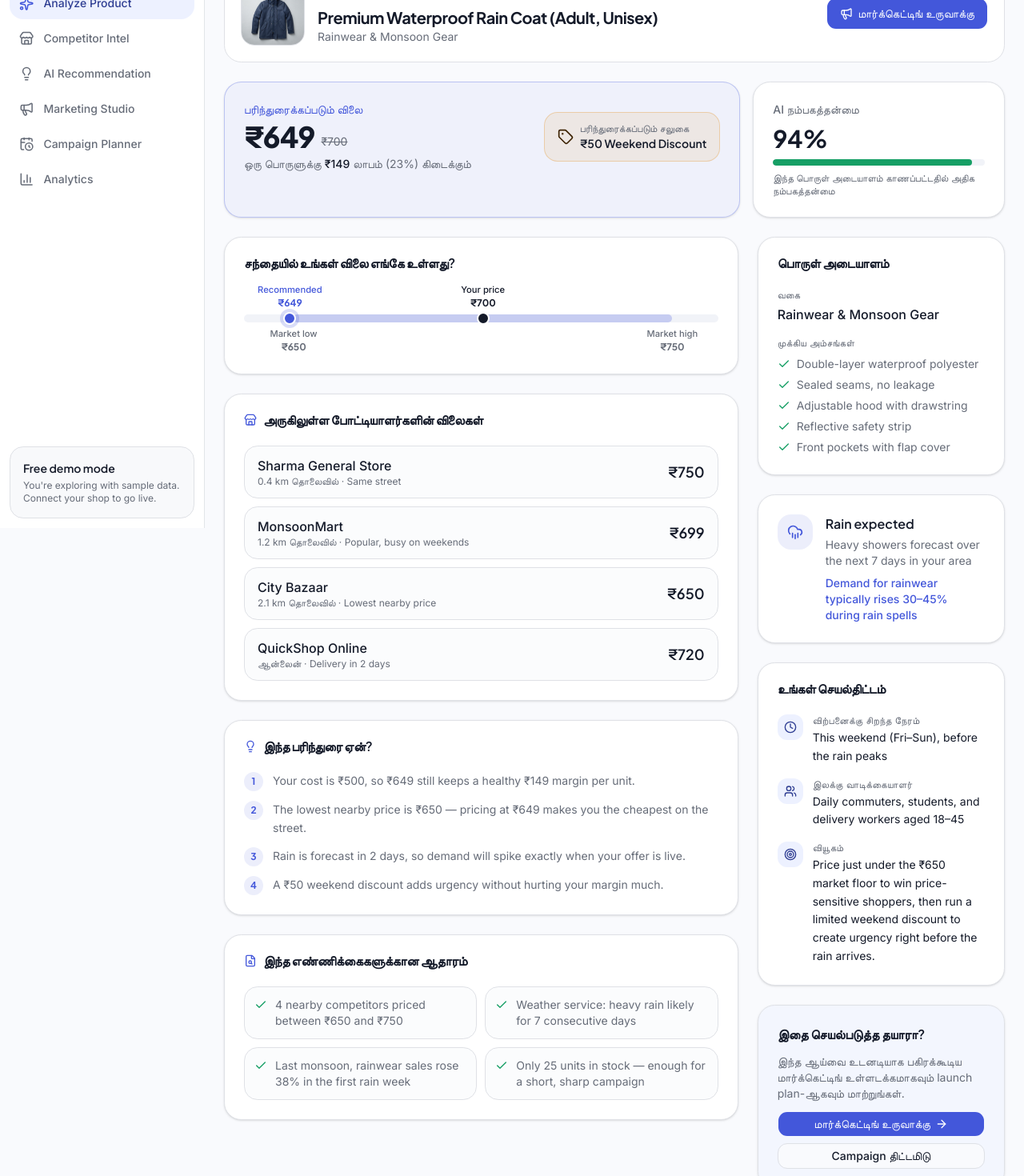
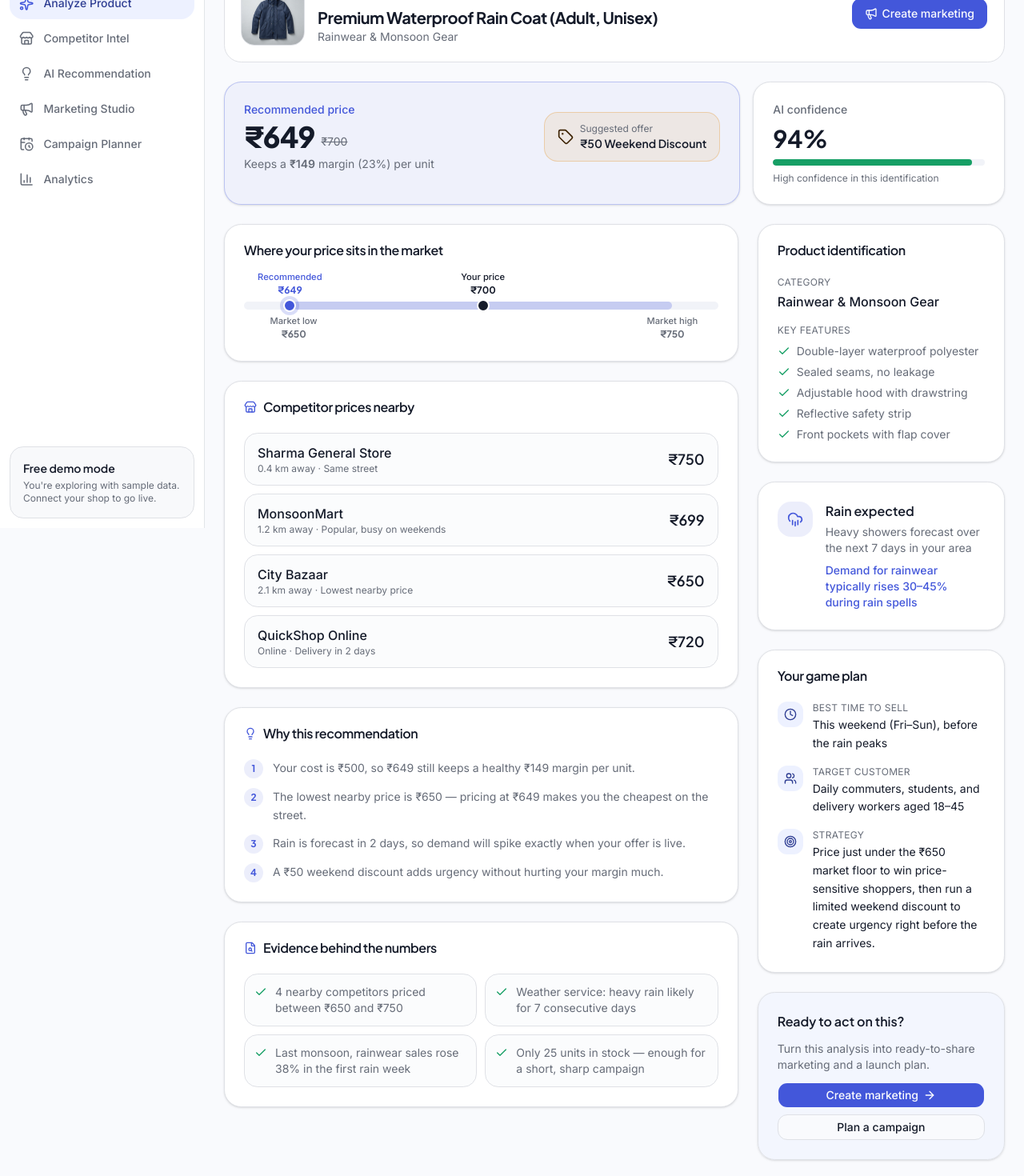
Before and after one commit to Kabbilan/localbiz-ai, a Next.js app: page /analyze/results in a window 1280 px wide. Shown: the part 140-1610 px from the top of the page at 80% size. Built offline with nearby package versions, Linux system fonts and the light colour scheme.

Commit message:
Add translations and restructure ResultsPage component
Refactor ResultsPage to support translations and improve structure.

```diff
--- a/app/(app)/analyze/results/page.tsx
+++ b/app/(app)/analyze/results/page.tsx
@@ -1,3 +1,6 @@
+'use client'
+
+import { useEffect, useState } from 'react'
 import Link from 'next/link'
 import Image from 'next/image'
 import {
@@ -14,22 +17,153 @@ import {
   Tag,
   BadgeCheck,
 } from 'lucide-react'
+
 import { api, formatCurrency } from '@/services/api'
 import { DemandBadge } from '@/components/demand-badge'
 import { PriceRangeBar } from '@/components/price-range-bar'
-import { Card, CardContent, CardHeader, CardTitle } from '@/components/ui/card'
+import { useLanguage } from '@/components/language-provider'
+
+import {
+  Card,
+  CardContent,
+  CardHeader,
+  CardTitle,
+} from '@/components/ui/card'
 import { Button } from '@/components/ui/button'
 import { Badge } from '@/components/ui/badge'
 import { Progress } from '@/components/ui/progress'
 
-export default async function ResultsPage() {
-  const r = await api.getAnalysisResult()
+const translations = {
+  en: {
+    analysisComplete: 'Analysis complete',
+    createMarketing: 'Create marketing',
+    recommendedPrice: 'Recommended price',
+    keepsMargin: 'Keeps a',
+    margin: 'margin',
+    perUnit: 'per unit',
+    suggestedOffer: 'Suggested offer',
+    aiConfidence: 'AI confidence',
+    highConfidence: 'High confidence in this identification',
+
+    pricePosition: 'Where your price sits in the market',
+
+    competitorPrices: 'Competitor prices nearby',
+    online: 'Online',
+    away: 'km away',
+
+    whyRecommendation: 'Why this recommendation',
+    evidence: 'Evidence behind the numbers',
+
+    productIdentification: 'Product identification',
+    category: 'Category',
+    keyFeatures: 'Key features',
+
+    weather: 'Weather',
+
+    gamePlan: 'Your game plan',
+    bestTime: 'Best time to sell',
+    targetCustomer: 'Target customer',
+    strategy: 'Strategy',
+
+    readyToAct: 'Ready to act on this?',
+    readyDescription:
+      'Turn this analysis into ready-to-share marketing and a launch plan.',
+    planCampaign: 'Plan a campaign',
+  },
+
+  ta: {
+    analysisComplete: 'ஆய்வு முடிந்தது',
+    createMarketing: 'மார்க்கெட்டிங் உருவாக்கு',
+    recommendedPrice: 'பரிந்துரைக்கப்பட்ட விலை',
+    keepsMargin: 'ஒரு பொருளுக்கு',
+    margin: 'லாபம்',
+    perUnit: 'கிடைக்கும்',
+    suggestedOffer: 'பரிந்துரைக்கப்படும் சலுகை',
+    aiConfidence: 'AI நம்பகத்தன்மை',
+    highConfidence: 'இந்த பொருள் அடையாளம் காணப்பட்டதில் அதிக நம்பிக்கை',
+
+    pricePosition: 'சந்தையில் உங்கள் விலை நிலை',
+
+    competitorPrices: 'அருகிலுள்ள போட்டியாளர்களின் விலைகள்',
+    online: 'ஆன்லைன்',
+    away: 'கி.மீ தூரத்தில்',
+
+    whyRecommendation: 'இந்த பரிந்துரை ஏன்?',
+    evidence: 'இந்த எண்ணிக்கைகளுக்கான ஆதாரம்',
+
+    productIdentification: 'பொருள் அடையாளம்',
+    category: 'வகை',
+    keyFeatures: 'முக்கிய அம்சங்கள்',
+
+    weather: 'வானிலை',
+
+    gamePlan: 'உங்கள் செயல்திட்டம்',
+    bestTime: 'விற்பனைக்கு சிறந்த நேரம்',
+    targetCustomer: 'இலக்கு வாடிக்கையாளர்',
+    strategy: 'வியூகம்',
+
+    readyToAct: 'இதை செயல்படுத்த தயாரா?',
+    readyDescription:
+      'இந்த ஆய்வை பகிரக்கூடிய மார்க்கெட்டிங் மற்றும் வெளியீட்டு திட்டமாக மாற்றுங்கள்.',
+    planCampaign: 'Campaign திட்டமிடு',
+  },
+} as const
+
+export default function ResultsPage() {
+  const { language } = useLanguage()
+  const t = translations[language]
+
+  const [r, setR] = useState<any>(null)
+  const [loading, setLoading] = useState(true)
+
+  useEffect(() => {
+    async function loadAnalysis() {
+      try {
+        const result = await api.getAnalysisResult()
+        setR(result)
+      } catch (error) {
+        console.error('Failed to load analysis result:', error)
+      } finally {
+        setLoading(false)
+      }
+    }
+
+    loadAnalysis()
+  }, [])
+
+  if (loading) {
+    return (
+      <div className="flex min-h-[400px] items-center justify-center">
+        <p className="text-sm text-muted-foreground">
+          {language === 'ta'
+            ? 'ஆய்வு முடிவுகள் ஏற்றப்படுகின்றன...'
+            : 'Loading analysis results...'}
+        </p>
+      </div>
+    )
+  }
+
+  if (!r) {
+    return (
+      <div className="flex min-h-[400px] items-center justify-center">
+        <p className="text-sm text-destructive">
+          {language === 'ta'
+            ? 'ஆய்வு முடிவுகளை ஏற்ற முடியவில்லை.'
+            : 'Unable to load analysis results.'}
+        </p>
+      </div>
+    )
+  }
 
   const margin = r.recommendedPrice - r.cost
-  const marginPct = Math.round((margin / r.recommendedPrice) * 100)
+  const marginPct =
+    r.recommendedPrice > 0
+      ? Math.round((margin / r.recommendedPrice) * 100)
+      : 0
 
   return (
     <div className="flex flex-col gap-6">
+
       {/* Header */}
       <div className="flex flex-col gap-4 rounded-2xl border border-border bg-card p-5 sm:flex-row sm:items-center">
         <div className="relative size-20 shrink-0 overflow-hidden rounded-xl border border-border bg-muted">
@@ -46,7 +180,7 @@ export default async function ResultsPage() {
           <div className="flex flex-wrap items-center gap-2">
             <Badge variant="success">
               <BadgeCheck />
-              ஆய்வு முடிந்தது
+              {t.analysisComplete}
             </Badge>
 
             <DemandBadge demand={r.demand} />
@@ -67,17 +201,19 @@ export default async function ResultsPage() {
           render={<Link href="/marketing" />}
         >
           <Megaphone />
-          மார்க்கெட்டிங் உருவாக்கு
+          {t.createMarketing}
         </Button>
       </div>
 
-      {/* Top recommendation banner */}
+      {/* Recommendation */}
       <div className="grid gap-4 md:grid-cols-3">
+
         <Card className="border-primary/30 bg-primary/5 md:col-span-2">
           <CardContent className="flex flex-col gap-4 p-6 sm:flex-row sm:items-center">
+
             <div className="flex-1">
               <p className="text-sm font-medium text-primary">
-                பரிந்துரைக்கப்படும் விலை
+                {t.recommendedPrice}
               </p>
 
               <div className="mt-1 flex items-end gap-2">
@@ -91,11 +227,11 @@ export default async function ResultsPage() {
               </div>
 
               <p className="mt-1 text-sm text-muted-foreground">
-                ஒரு பொருளுக்கு{' '}
-                <span className="font-medium text-foreground">
+                {t.keepsMargin}{' '}
+                <span className="font-semibold">
                   {formatCurrency(margin)}
                 </span>{' '}
-                லாபம் ({marginPct}%) கிடைக்கும்
+                {t.margin} ({marginPct}%) {t.perUnit}
               </p>
             </div>
 
@@ -104,7 +240,7 @@ export default async function ResultsPage() {
 
               <div>
                 <p className="text-xs text-muted-foreground">
-                  பரிந்துரைக்கப்படும் சலுகை
+                  {t.suggestedOffer}
                 </p>
 
                 <p className="font-display text-sm font-semibold">
@@ -112,13 +248,16 @@ export default async function ResultsPage() {
                 </p>
               </div>
             </div>
+
           </CardContent>
         </Card>
 
+        {/* Confidence */}
         <Card>
           <CardContent className="flex flex-col justify-center gap-2 p-6">
+
             <p className="text-sm font-medium text-muted-foreground">
-              AI நம்பகத்தன்மை
+              {t.aiConfidence}
             </p>
 
             <div className="flex items-center gap-3">
@@ -133,20 +272,23 @@ export default async function ResultsPage() {
             />
 
             <p className="text-xs text-muted-foreground">
-              இந்த பொருள் அடையாளம் காணப்பட்டதில் அதிக நம்பகத்தன்மை
+              {t.highConfidence}
             </p>
+
           </CardContent>
         </Card>
       </div>
 
       <div className="grid gap-6 lg:grid-cols-3">
+
         {/* Left column */}
         <div className="flex flex-col gap-6 lg:col-span-2">
+
           {/* Price positioning */}
           <Card>
             <CardHeader>
               <CardTitle>
-                சந்தையில் உங்கள் விலை எங்கே உள்ளது?
+                {t.pricePosition}
               </CardTitle>
             </CardHeader>
 
@@ -160,17 +302,17 @@ export default async function ResultsPage() {
             </CardContent>
           </Card>
 
-          {/* Competitor prices */}
+          {/* Competitors */}
           <Card>
             <CardHeader>
               <CardTitle className="flex items-center gap-2">
                 <Store className="size-4 text-primary" />
-                அருகிலுள்ள போட்டியாளர்களின் விலைகள்
+                {t.competitorPrices}
               </CardTitle>
             </CardHeader>
 
             <CardContent className="flex flex-col gap-2.5">
-              {r.competitorPrices.map((c) => (
+              {r.competitorPrices.map((c: any) => (
                 <div
                   key={c.shop}
                   className="flex items-center justify-between gap-3 rounded-xl border border-border bg-muted/30 px-4 py-3"
@@ -182,9 +324,10 @@ export default async function ResultsPage() {
 
                     <p className="text-xs text-muted-foreground">
                       {c.distanceKm === 0
-                        ? 'ஆன்லைன்'
-                        : `${c.distanceKm} km தொலைவில்`}{' '}
-                      · {c.note}
+                        ? t.online
+                        : `${c.distanceKm} ${t.away}`}
+                      {' · '}
+                      {c.note}
                     </p>
                   </div>
 
@@ -201,13 +344,13 @@ export default async function ResultsPage() {
             <CardHeader>
               <CardTitle className="flex items-center gap-2">
                 <Lightbulb className="size-4 text-primary" />
-                இந்த பரிந்துரை ஏன்?
+                {t.whyRecommendation}
               </CardTitle>
             </CardHeader>
 
             <CardContent>
               <ul className="flex flex-col gap-3">
-                {r.reasoning.map((why, i) => (
+                {r.reasoning.map((why: string, i: number) => (
                   <li
                     key={i}
                     className="flex gap-3 text-sm leading-relaxed"
@@ -230,13 +373,13 @@ export default async function ResultsPage() {
             <CardHeader>
               <CardTitle className="flex items-center gap-2">
                 <FileSearch className="size-4 text-primary" />
-                இந்த எண்ணிக்கைகளுக்கான ஆதாரம்
+                {t.evidence}
               </CardTitle>
             </CardHeader>
 
             <CardContent>
               <ul className="grid gap-2.5 sm:grid-cols-2">
-                {r.evidence.map((e, i) => (
+                {r.evidence.map((e: string, i: number) => (
                   <li
                     key={i}
                     className="flex items-start gap-2.5 rounded-xl border border-border bg-muted/30 p-3 text-sm text-muted-foreground"
@@ -252,18 +395,20 @@ export default async function ResultsPage() {
 
         {/* Right column */}
         <div className="flex flex-col gap-6">
+
           {/* Product identification */}
           <Card>
             <CardHeader>
               <CardTitle>
-                பொருள் அடையாளம்
+                {t.productIdentification}
               </CardTitle>
             </CardHeader>
 
             <CardContent className="flex flex-col gap-4">
+
               <div>
                 <p className="text-xs uppercase tracking-wide text-muted-foreground">
-                  வகை
+                  {t.category}
                 </p>
 
                 <p className="mt-1 font-medium">
@@ -273,11 +418,11 @@ export default async function ResultsPage() {
 
               <div>
                 <p className="text-xs uppercase tracking-wide text-muted-foreground">
-                  முக்கிய அம்சங்கள்
+                  {t.keyFeatures}
                 </p>
 
                 <ul className="mt-2 flex flex-col gap-1.5">
-                  {r.features.map((f) => (
+                  {r.features.map((f: string) => (
                     <li
                       key={f}
                       className="flex items-start gap-2 text-sm"
@@ -291,12 +436,14 @@ export default async function ResultsPage() {
                   ))}
                 </ul>
               </div>
+
             </CardContent>
           </Card>
 
           {/* Weather */}
           <Card>
             <CardContent className="flex gap-4 p-6">
+
               <span className="flex size-11 shrink-0 items-center justify-center rounded-xl bg-primary/10 text-primary">
                 <CloudRain className="size-5" />
               </span>
@@ -314,56 +461,60 @@ export default async function ResultsPage() {
                   {r.weather.impact}
                 </p>
               </div>
+
             </CardContent>
           </Card>
 
-          {/* Strategy details */}
+          {/* Strategy */}
           <Card>
             <CardHeader>
               <CardTitle>
-                உங்கள் செயல்திட்டம்
+                {t.gamePlan}
               </CardTitle>
             </CardHeader>
 
             <CardContent className="flex flex-col gap-4">
+
               <InfoRow
                 icon={Clock}
-                label="விற்பனைக்கு சிறந்த நேரம்"
+                label={t.bestTime}
                 value={r.bestTime}
               />
 
               <InfoRow
                 icon={Users}
-                label="இலக்கு வாடிக்கையாளர்"
+                label={t.targetCustomer}
                 value={r.targetCustomer}
               />
 
               <InfoRow
                 icon={Target}
-                label="வியூகம்"
+                label={t.strategy}
                 value={r.strategy}
               />
+
             </CardContent>
           </Card>
 
-          {/* Action card */}
+          {/* CTA */}
           <Card className="bg-secondary/50">
             <CardContent className="flex flex-col gap-3 p-6">
+
               <p className="font-display font-semibold">
-                இதை செயல்படுத்த தயாரா?
+                {t.readyToAct}
               </p>
 
               <p className="text-sm text-muted-foreground">
-                இந்த ஆய்வை உடனடியாக பகிரக்கூடிய மார்க்கெட்டிங்
-                உள்ளடக்கமாகவும் launch plan-ஆகவும் மாற்றுங்கள்.
+                {t.readyDescription}
               </p>
 
               <div className="flex flex-col gap-2">
+
                 <Button
                   className="w-full"
                   render={<Link href="/marketing" />}
                 >
-                  மார்க்கெட்டிங் உருவாக்கு
+                  {t.createMarketing}
                   <ArrowRight />
                 </Button>
 
@@ -372,11 +523,13 @@ export default async function ResultsPage() {
                   className="w-full"
                   render={<Link href="/campaigns" />}
                 >
-                  Campaign திட்டமிடு
+                  {t.planCampaign}
                 </Button>
+
               </div>
             </CardContent>
           </Card>
+
         </div>
       </div>
     </div>
```
